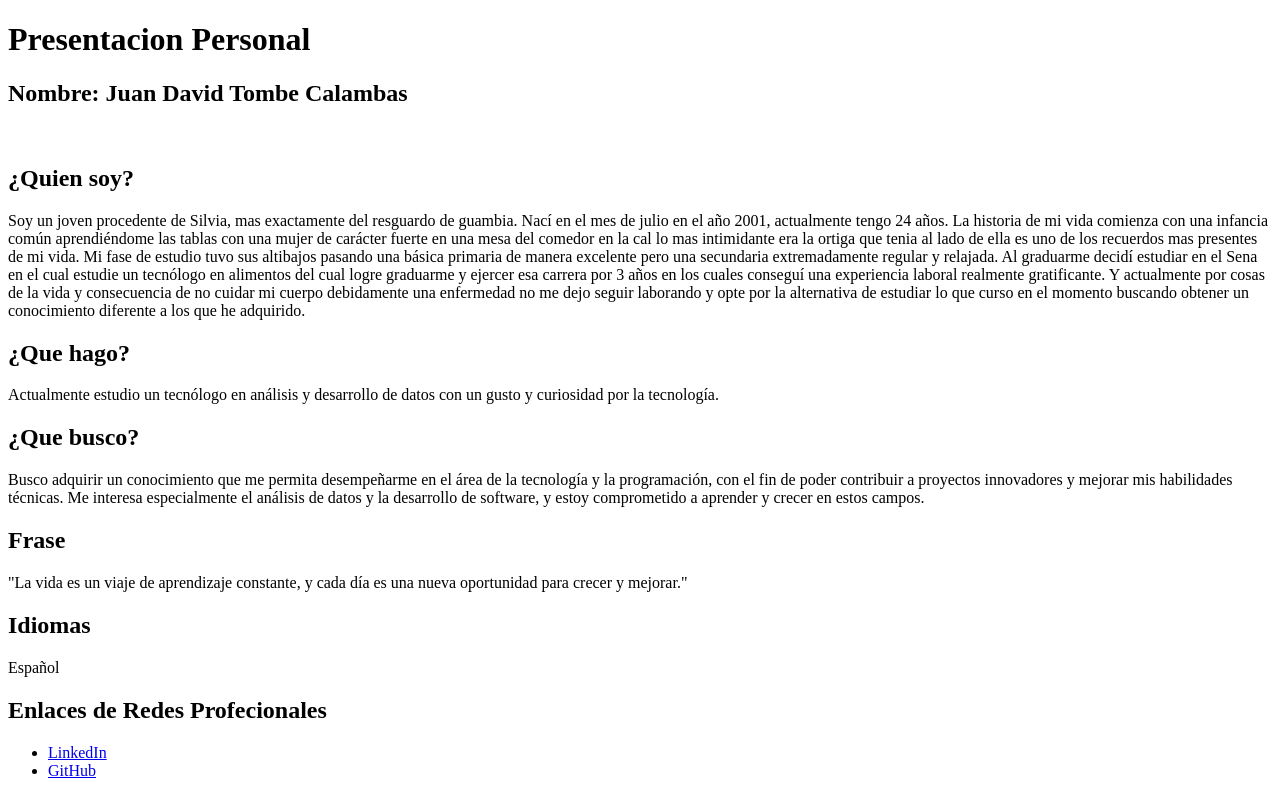
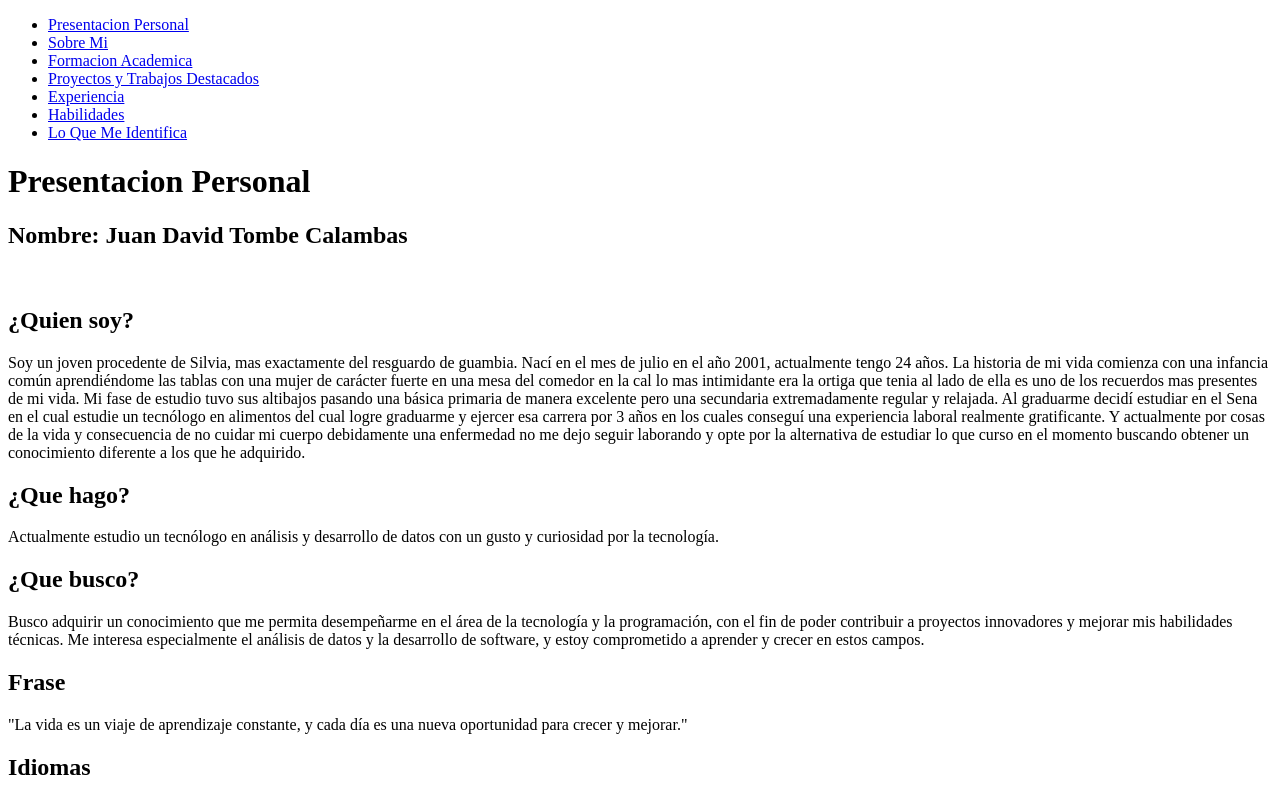
Before and after one commit to JuanDavidTombe/portafolio-digital-JuanDavidTombe, a plain HTML site: page index.html in a window 1280 px wide. Shown: the top 798 px of the page. Drawn offline with Linux system fonts and the light colour scheme.

Commit message:
edicion de estructura pagina de inicio

```diff
--- a/index.html
+++ b/index.html
@@ -4,15 +4,25 @@
     <meta charset="UTF-8">
     <meta name="viewport" content="width=device-width, initial-scale=1.0">
     <title>Pagina Inicio</title>
+    <link rel="stylesheet" href="styles.css">
 </head>
 <body>
     <div>
-        <ul><a href="#formacion#"></a>
+        <ul>
+            <li><a href="#presentacion">Presentacion Personal</a></li>
+            <li><a href="#sobre-mi">Sobre Mi</a></li>
+            <li><a href="#formacion-academica">Formacion Academica</a></li>
+            <li><a href="#proyectos">Proyectos y Trabajos Destacados</a></li>
+            <li><a href="#experiencia">Experiencia</a></li>
+            <li><a href="#habilidades">Habilidades</a></li>
+            <li><a href="#lo-que-me-identifica">Lo Que Me Identifica</a></li>
         </ul>
+    </div>
+    <div>
         <h1>Presentacion Personal</h1>
         <h2>Nombre: Juan David Tombe Calambas</h2>
         <img src="" alt="">
-        <h2>¿Quien soy?</h2>
+        <h2 id="Presentacion">¿Quien soy?</h2>
             <p>Soy un joven procedente de Silvia, mas exactamente del resguardo de guambia. Nací en el
 mes de julio en el año 2001, actualmente tengo 24 años.  La historia de mi
 vida comienza con una infancia común aprendiéndome las tablas con una mujer de carácter
@@ -43,7 +53,7 @@ desarrollo de software, y estoy comprometido a aprender y crecer en estos campos
             </ul>
         </div>
         <div>
-            <h1>Sobre Mi</h1>
+            <h1 id="sobre-mi">Sobre Mi</h1>
             <h2>¿Quien eres?</h2>
             <p>Escribe una breve descripción sobre ti, tus intereses y lo que te motiva a aprender.</p>
             <h2>¿Biografia?</h2>
@@ -60,7 +70,7 @@ desarrollo de software, y estoy comprometido a aprender y crecer en estos campos
             <p>Comparte información sobre proyectos en los que has trabajado y logros significativos que hayas alcanzado.</p>
         </div>
         <div>
-            <h1>Formacion Academica</h1>
+            <h1 id="formacion-academica">Formacion Academica</h1>
             <h2>Institución</h2>
             <p>Nombre de la institución educativa donde estudiaste.</p>
             <h2>Programa de Estudio</h2>
@@ -71,7 +81,7 @@ desarrollo de software, y estoy comprometido a aprender y crecer en estos campos
             <p>Lista de certificados o cursos adicionales que hayas completado.</p>
         </div>
         <div>
-            <h1>Proyectos y Trabajos Destacados</h1>
+            <h1 id="proyectos">Proyectos y Trabajos Destacados</h1>
             <h2>Titulo del Proyecto</h2>
             <p>Breve descripción del proyecto, incluyendo tu rol y las tecnologías utilizadas.</p>
             <h2>Heramientas Utilizadas</h2>
@@ -84,7 +94,7 @@ desarrollo de software, y estoy comprometido a aprender y crecer en estos campos
             <p>Si el proyecto está disponible en línea, proporciona un enlace.</p>
         </div>
         <div>
-            <h1>Experiencia</h1>
+            <h1 id="experiencia">Experiencia</h1>
             <h2>Practicas, Voluntariados, tutorias, emprendimientos.</h2>
             <ul>
                 <li>Experiencia 1: Descripción breve de la experiencia, incluyendo tu rol y responsabilidades.</li>
@@ -105,7 +115,7 @@ desarrollo de software, y estoy comprometido a aprender y crecer en estos campos
             </ul>
         </div>
         <div>
-        <h1>Habilidades</h1>
+        <h1 id="habilidades">Habilidades</h1>
         <h2>Tecnicas</h2>
         <ul>
             <li>Habilidad 1: Descripción breve de la habilidad.</li>
@@ -121,7 +131,7 @@ desarrollo de software, y estoy comprometido a aprender y crecer en estos campos
         </div>
         <div>
             <table border="1">
-            <h1>Lo Que Me Identifica</h1>
+            <h1 id="lo-que-me-identifica">Lo Que Me Identifica</h1>
             <tr>
                 <th>Caracteristicas</th>
                 <th>Descripción</th>
```
